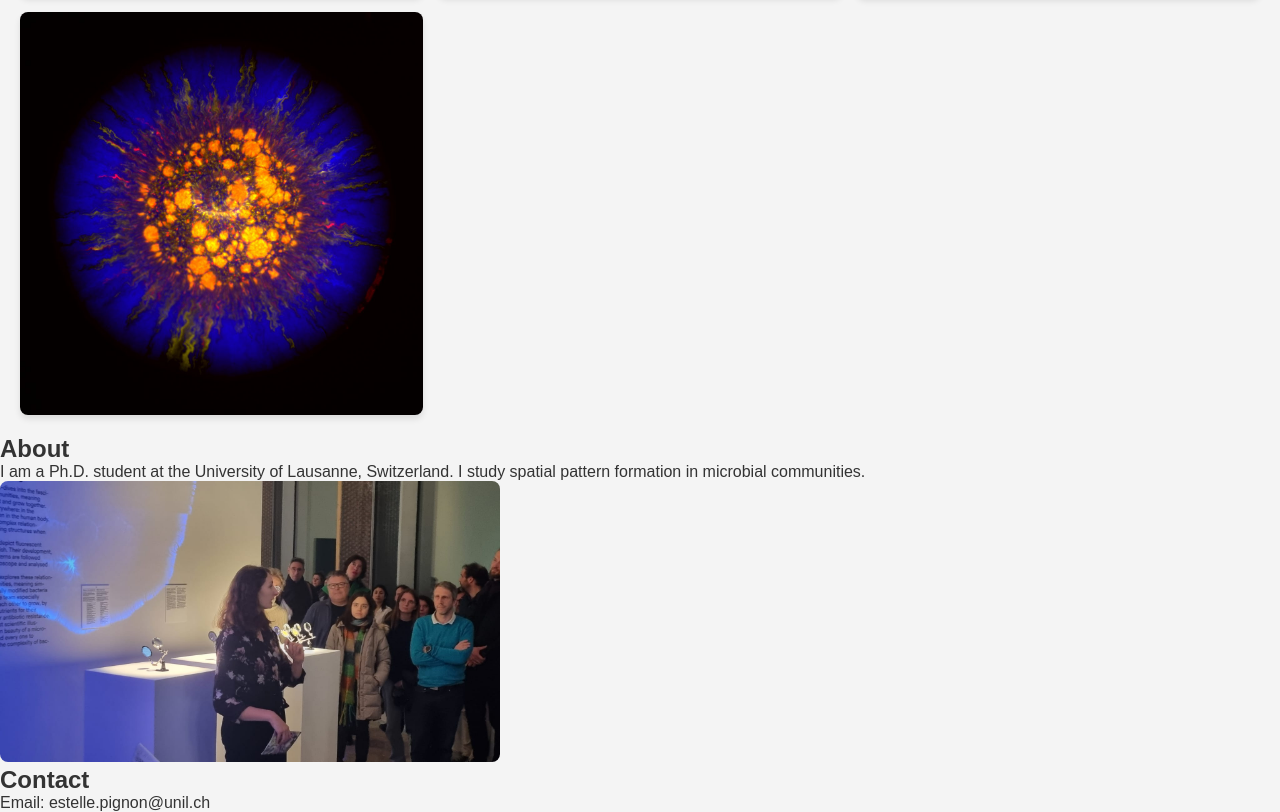
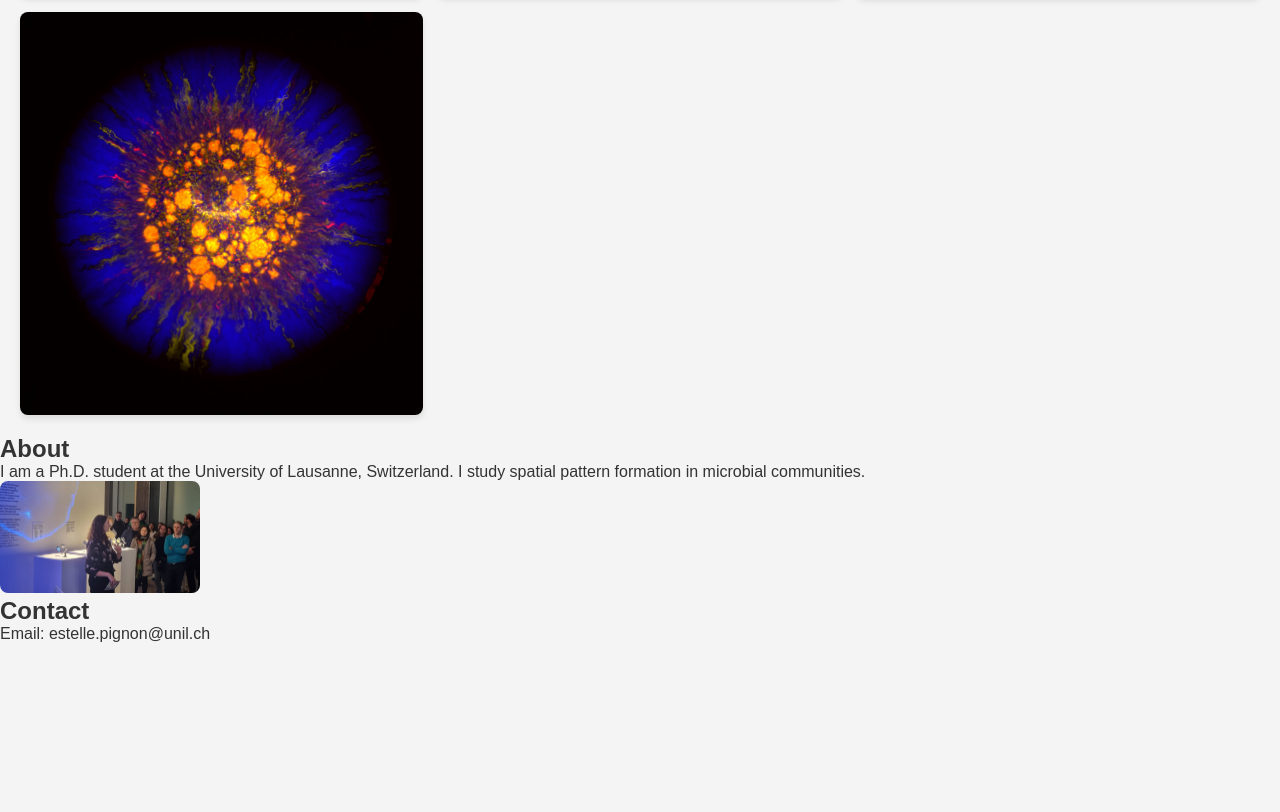
Before and after one commit to eshtel/microscopy-website, a plain HTML site: page index.html in a window 1280 px wide. Shown: the part 533-1345 px from the top of the page. After the commit the page ends 1176 px from the top, so only its background shows below. Drawn offline with Linux system fonts and the light colour scheme.

Commit message:
Update styles.css

```diff
--- a/styles.css
+++ b/styles.css
@@ -60,7 +60,7 @@ nav ul li a:hover {
 }
 
 .about-img {
-    width: 500px; /* Resize the image to 300px width */
+    width: 200px; /* Resize the image to 300px width */
     height: auto; /* Maintain aspect ratio */
     border-radius: 8px; /* Optional: add rounded corners */
 }
```
